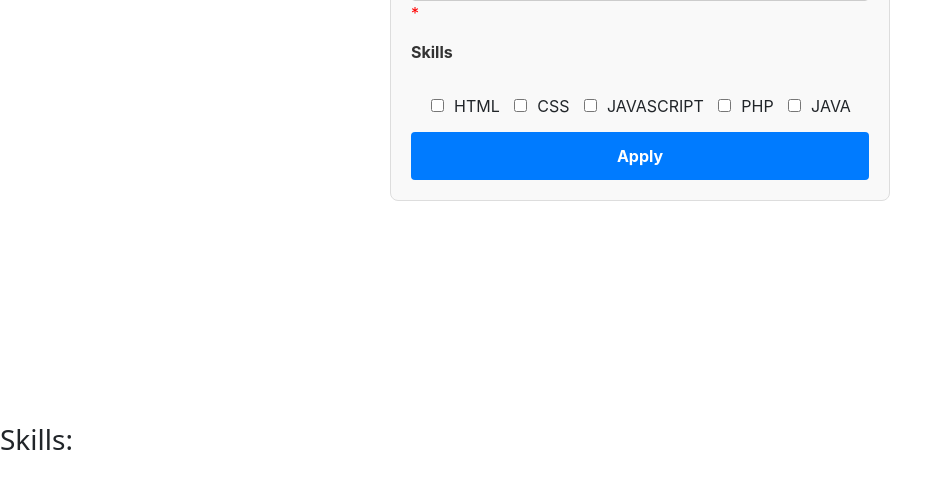
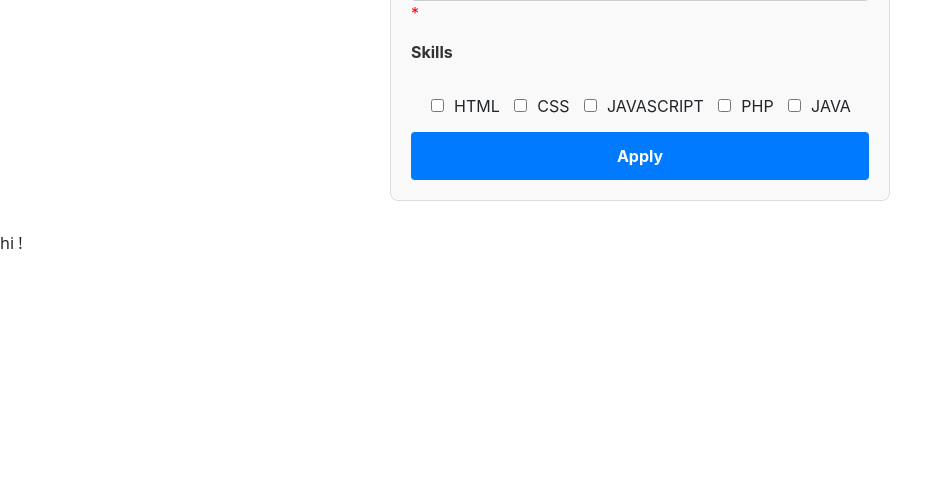
Before and after one commit to Raihaan-riswan/Form-Assignment, a PHP site: page / in a window 1280 px wide. Shown: the part 1173-1668 px from the top of the page, without its empty margins (0-952 px from the left). Before the commit the page ends 1623 px from the top, so only its background shows below. Run offline with PHP 8.4, Linux system fonts and the light colour scheme.

Commit message:
update file

```diff
--- a/index.php
+++ b/index.php
@@ -289,6 +289,16 @@
 
 
       <!-- this is out put -->
+    <div class="mainopt">
+        <div class="nme">
+            <?php
+                echo"hi $name!";
+            ?>
+        </div>
+    </div>
+
+
+    <br><br><br><br><br><br><br>
     <?php
 
         echo $name;
```
